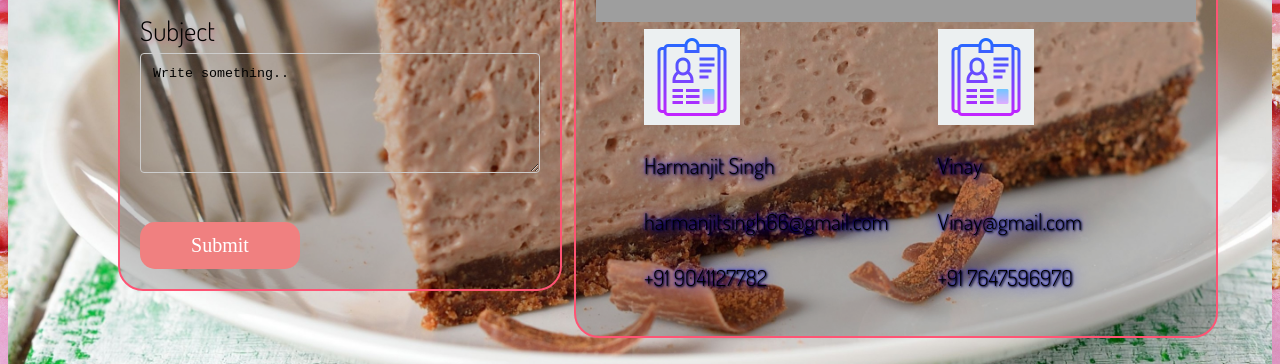
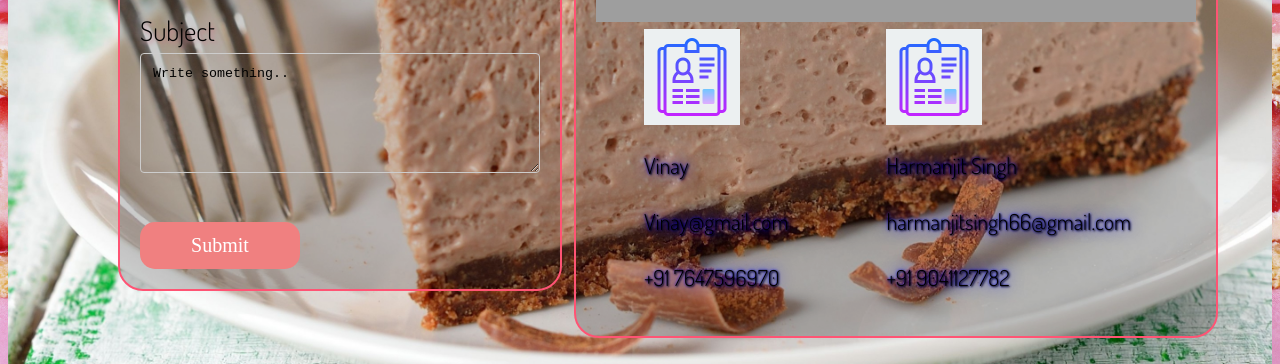
Before and after one commit to harman20/Food-Recipes-App, a plain HTML site: page contactus.html in a window 1280 px wide. Shown: the part 358-722 px from the top of the page. Drawn offline with Linux system fonts and the light colour scheme; grey boxes are pictures that could not be loaded; a web font is replaced by a local one.

Commit message:
Add files via upload

```diff
--- a/contactus.html
+++ b/contactus.html
@@ -1,52 +1,89 @@
 <!DOCTYPE html>
+
 <html>
+
 <head>
+
+
 <link rel="icon" href="hamburger.png">
 
+
 <title>FoodRecipes App</title>
+
 <link rel="stylesheet" type="text/css" href="mystyle4.css">
+
 <link rel="stylesheet" href="https://use.fontawesome.com/releases/v5.3.1/css/all.css">
+
 <link href='https://fonts.googleapis.com/css?family=Croissant One' rel='stylesheet'>
+
 
 
 </head>
 <body>
 <div class="bg-img">
+
 <div class="header">
+
  <div class="logo">FOOD RECIPES</div>
+
  <p id="demo"></p>
+
   <div class="menu">
+
  <a href="index.html" class="link ">Meals</a>
+
   <a href="cocktail.html" class="link ">cocktail</a>
+
 <a href="beer.html" class="link ">Beer</a>
+
   <a href="contactus.html" class="link ">Contact Us</a>
   </div>
 </div>
 
+
 <div id='form'>
+
 <div class="container2">
+
 <form autocomplete="off">
+
   <p id='para4'> Name<input type="text"  name="firstname" placeholder="Your name.."><br>
       E-mail<input type="text"  name="lastname" placeholder="Your last name.."><br>
 Subject  <textarea name="subject" placeholder="Write something.." style="height:120px"></textarea></p>
+
  <input type="submit" value="Submit" class='block'>
+
   </form>
 </div>
 </div>
 
 <div class = 'container3'>
+
  <h1 id="coh1" style="color:white;text-align: center;">Get In Touch!</h1>
+
   <iframe src="https://www.google.com/maps/embed/v1/place?key=AIzaSyA0s1a7phLN0iaD6-UE7m4qP-z21pH0eSc&q=Chandigarh-Patiala,National Highway (NH- 64), Village, Jansla, Rajpura, Punjab 140401"  frameborder="0" style="border:0;width: 600px" allowfullscreen></iframe>
+
  <table>
     <tr>
       <td>
+
    <div id='info'>
-        <a href="https://harman20.github.io/resume/"><img src="resume.png"></a><br><p style="font-size:22px">Harmanjit Singh<br><br>harmanjitsingh66@gmail.com<br><br>+91 9041127782</p>
+
+ <a href="https://vsachdeva1998.github.io/resume/"><img src="resume.png"></a><br><p style="font-size:22px">Vinay<br><br>Vinay@gmail.com<br><br>+91 7647596970</p>
+
+</div>
+      </td>
+
+        <td>
+
+      <div id='info'>
+
+
           </div>
         </td>
           <td>
             <div id='info'>
-            <a href="https://vsachdeva1998.github.io/resume/"><img src="resume.png"></a><br><p style="font-size:22px">Vinay<br><br>Vinay@gmail.com<br><br>+91 7647596970</p>
+            <a href="https://harman20.github.io/resume/"><img src="resume.png"></a><br><p style="font-size:22px">Harmanjit Singh<br><br>harmanjitsingh66@gmail.com<br><br>+91 9041127782</p>
             </div>
           </td>
     </tr>
```
Lines whose indentation alone changed are shown as unchanged.
